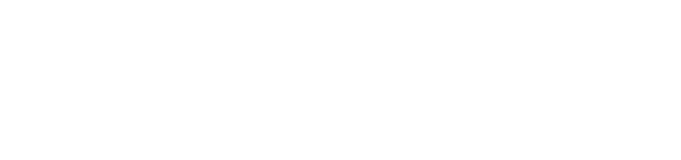
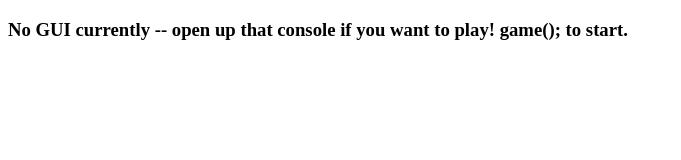
Before and after one commit to Nick-Boe/RockPaperScissors, a plain HTML site: page index.html in a window 1280 px wide. Shown: the whole page, without its empty margins (0-681 px from the left). Drawn offline with Linux system fonts and the light colour scheme.

Commit message:
h3
Added an h3 explaining lack of GUI.

```diff
--- a/index.html
+++ b/index.html
@@ -6,6 +6,7 @@
     <title>Rock Paper Scissors</title>
   </head>
   <body>
+    <h3>No GUI currently -- open up that console if you want to play! game(); to start.</h3>
     <!-- GUI will be implemented later -- Must play Rock Paper Scissors in console currently. -->
     <script>
       let dieRoll = 0;
```
